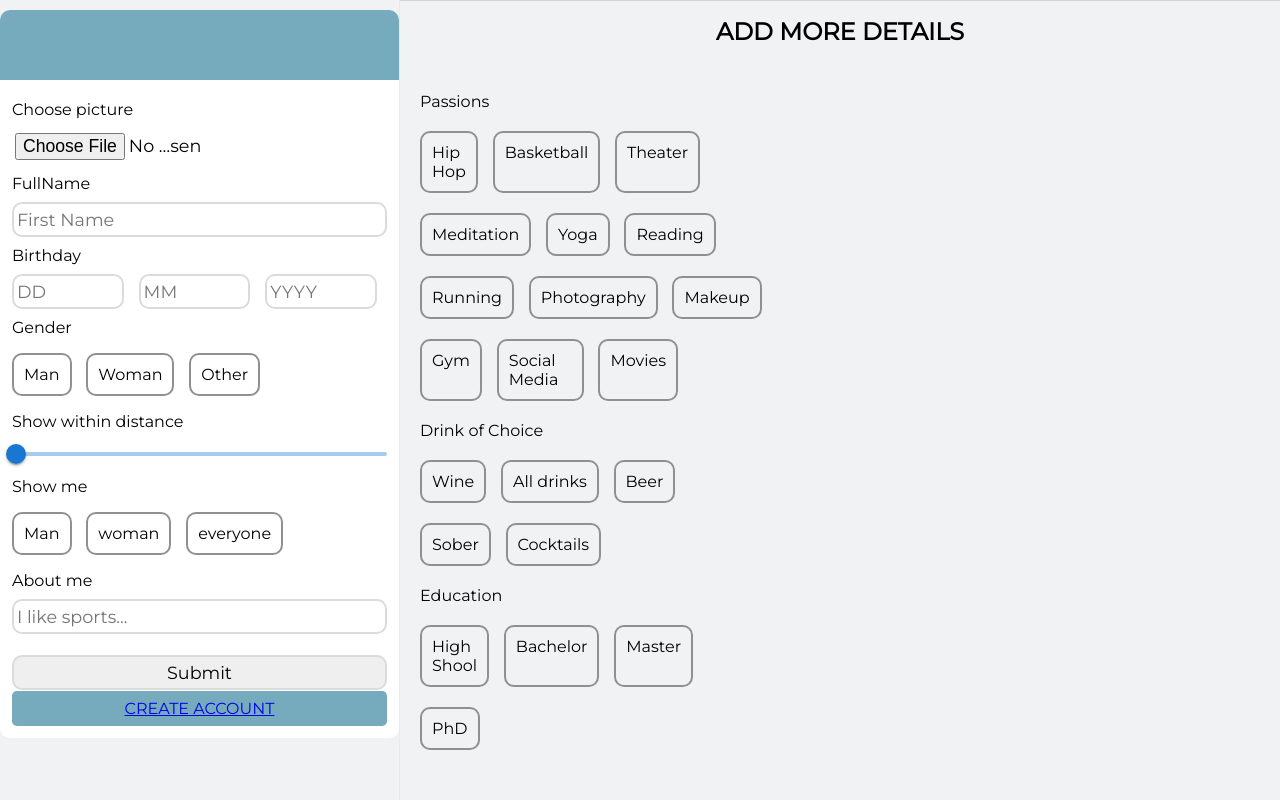
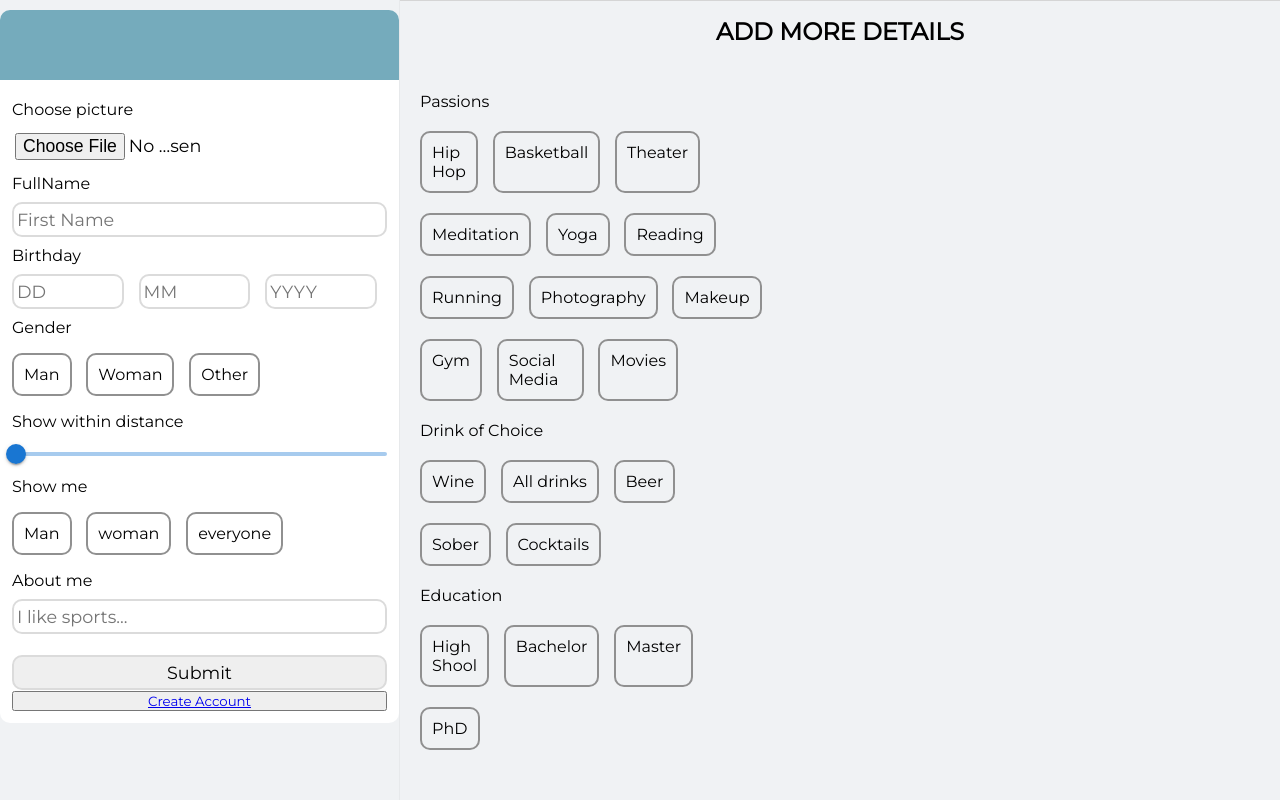
Before and after one commit to infomediadesign/sad-02-2022-project-v5, a React (Create React App) app in the folder frontend/: page /signup in a window 1280 px wide. Shown: the top 800 px of the page. Built offline with nearby package versions, Linux system fonts and the light colour scheme; no server answers; a web font is replaced by a local one.

Commit message:
fixing  css bugs

```diff
--- a/frontend/src/components/Register/Register.css
+++ b/frontend/src/components/Register/Register.css
@@ -57,7 +57,7 @@ input {
     font-size: 1.1rem;
 }
 
-button {
+.submit {
     background-color: #75abbc;
     color: white;
     border: none;
--- a/frontend/src/components/Signin/Signin.css
+++ b/frontend/src/components/Signin/Signin.css
@@ -57,7 +57,7 @@ input {
     font-size: 1.1rem;
 }
 
-button {
+.submit {
     background-color: #75abbc;
     color: white;
     border: none;
```
